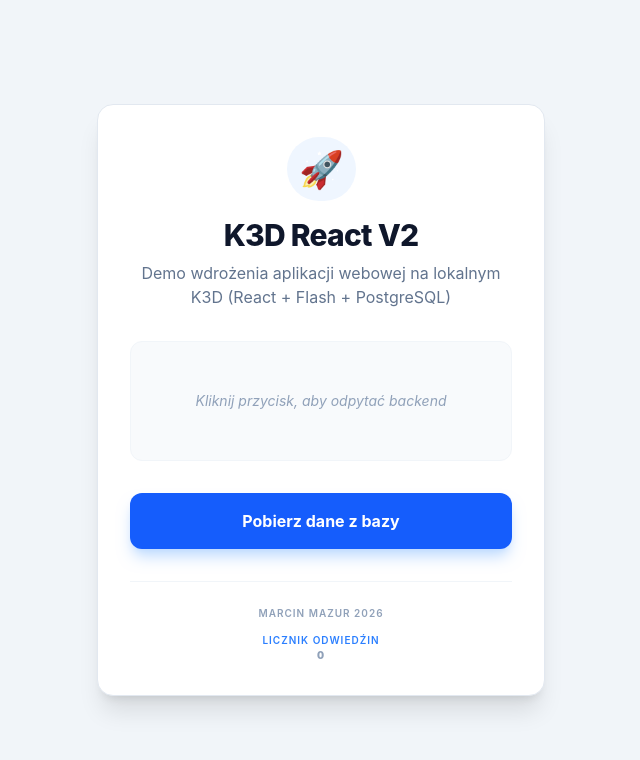
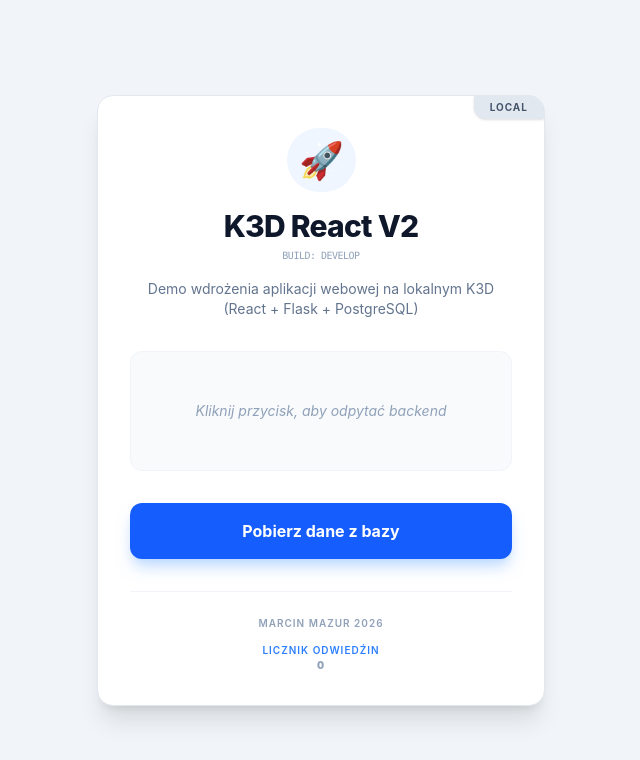
Before and after one commit to blendermen/k3s-local-app, a React app in the folder frontend/: page / in a window 1280 px wide. Shown: the top 760 px of the page, without its empty margins (319-959 px from the left). Built offline with nearby package versions, Linux system fonts and the light colour scheme; no server answers; the HTML template or start-up script is replaced by a standard one.

Commit message:
add revisioning to frontend

```diff
--- a/frontend/src/App.jsx
+++ b/frontend/src/App.jsx
@@ -9,6 +9,17 @@ export default function App() {
   const [loading, setLoading] = useState(false);
   const [error, setError] = useState(null);
   const [visits, setVisits] = useState(0);
+
+  // --- LOGIKA ŚRODOWISKOWA ---
+  const hostname = window.location.hostname;
+
+  // Sprawdzamy czy to PROD, DEV czy LOCAL
+  const isProd = hostname === 'prod.mazurart.pl';
+  const isDev = hostname === 'dev.mazurart.pl';
+  const envName = isProd ? 'PROD' : (isDev ? 'DEV' : 'LOCAL');
+
+  // Pobieramy SHA wstrzyknięte przez Docker Build Arg
+  const GIT_SHA = import.meta.env.VITE_GIT_SHA || 'development';
 
   // Lokalnie uderzamy w port backendu (localhost:5000).
   // W Azure/Kubernetes używamy ścieżki relatywnej '/api/data'.
@@ -55,8 +66,16 @@ export default function App() {
   };
 
   return (
-    <div className="min-h-screen bg-slate-100 flex items-center justify-center p-4">
-      <div className="max-w-md w-full bg-white rounded-2xl shadow-xl p-8 text-center border border-slate-200">
+  <div className="min-h-screen bg-slate-100 flex items-center justify-center p-4 font-sans">
+      <div className="max-w-md w-full bg-white rounded-2xl shadow-xl p-8 text-center border border-slate-200 relative overflow-hidden">
+
+        {/* BADGE ŚRODOWISKA */}
+        <div className={`absolute top-0 right-0 px-4 py-1 text-[10px] font-bold uppercase tracking-widest shadow-sm rounded-bl-xl ${
+          isProd ? 'bg-red-500 text-white' : (isDev ? 'bg-yellow-400 text-black' : 'bg-slate-200 text-slate-600')
+        }`}>
+          {envName}
+        </div>
+
         <header className="mb-8">
           <div className="inline-block p-3 bg-blue-50 rounded-full mb-4">
             <span className="text-4xl">🚀</span>
@@ -64,10 +83,14 @@ export default function App() {
           <h1 className="text-3xl font-extrabold text-slate-900 tracking-tight">
             K3D React V2
           </h1>
-          <p className="text-slate-500 mt-2">
-            Demo wdrożenia aplikacji webowej na lokalnym K3D (React + Flash + PostgreSQL)
+          <p className="text-[10px] text-slate-400 font-mono mt-1 uppercase tracking-tighter">
+            Build: {GIT_SHA.substring(0, 7)}
+          </p>
+          <p className="text-slate-500 mt-4 text-sm">
+            Demo wdrożenia aplikacji webowej na lokalnym K3D (React + Flask + PostgreSQL)
           </p>
         </header>
+
 
         <main>
           <div className="bg-slate-50 rounded-xl p-6 mb-8 text-left min-h-[120px] flex flex-col justify-center border border-slate-100 relative overflow-hidden">
```
Also changed, not shown: 1 other file (tests, documents, lock files or other folders).
